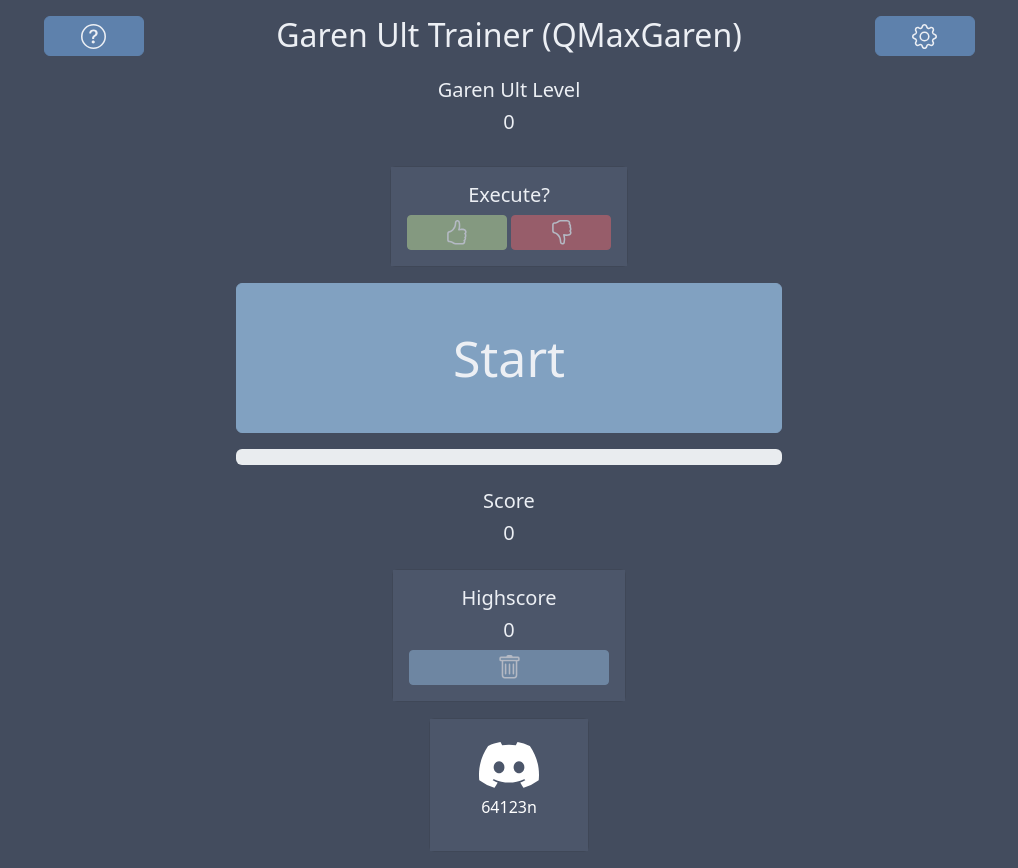
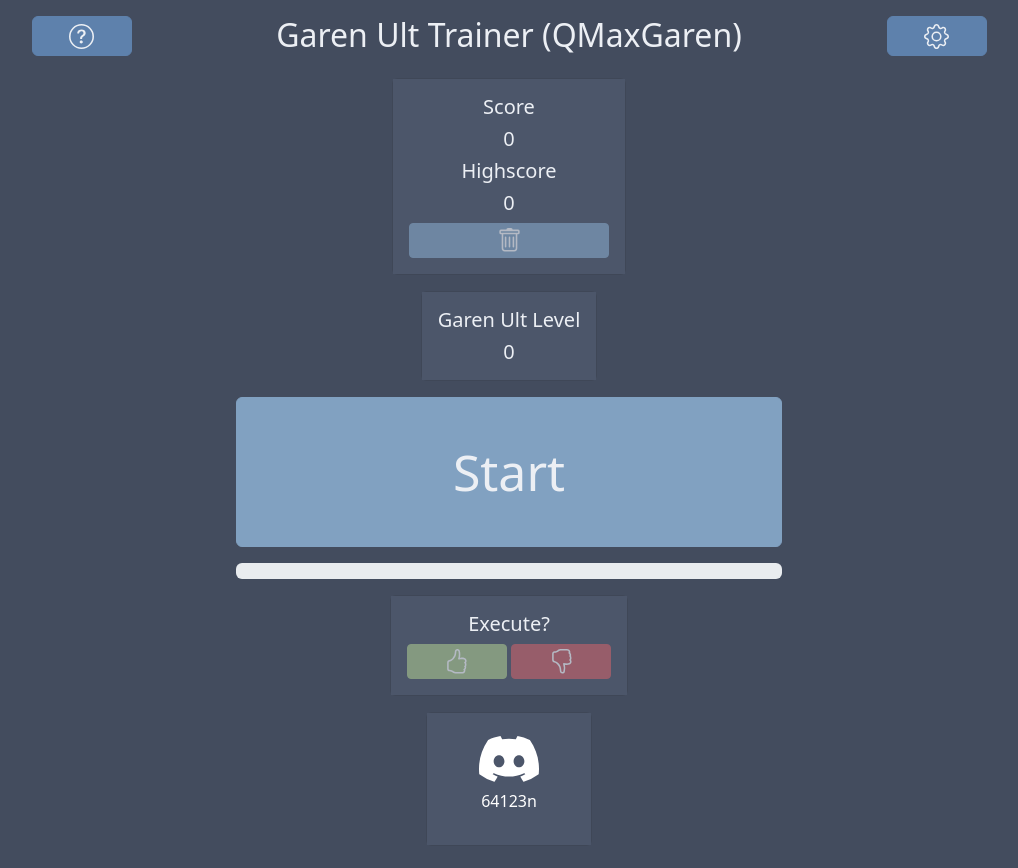
Before and after one commit to Firefox0/Firefox0.github.io, a website built with Parcel: page html/index.html in a window 1280 px wide. Shown: the whole page, without its empty margins (131-1149 px from the left). Built offline with nearby package versions, Linux system fonts and the light colour scheme.

Commit message:
UI improvements

```diff
--- a/html/index.html
+++ b/html/index.html
@@ -63,8 +63,7 @@
                     </div>
                 </div>
             </div>
-
-            <div class="row p-3">
+            <div class="row my-3">
                 <div class="col-3">
                     <div>
                         <button class="btn btn-info" id="helpButton">
@@ -94,17 +93,48 @@
                     </button>
                 </div>
             </div>
-            <div class="row">
-                <div class="col">
-                    <h5 id="Description">Garen Ult Level</h5>
+            <div class="row justify-content-center my-3">
+                <div class="col-auto">
+                    <div class="card">
+                        <div class="card-body">
+                            <h5 class="card-title">Score</h5>
+                            <h5 id="score" class="card-text">0</h5>
+                            <h5 class="card-title">Highscore</h5>
+                            <h5 id="highscore" class="card-text"></h5>
+                            <button id="resetHighscoreButton" type="button" class="btn btn-primary btn-sm" style="width: 200px" disabled>
+                            <svg xmlns="http://www.w3.org/2000/svg" width="25" height="25" fill="currentColor" class="bi bi-trash" viewBox="0 0 16 16">
+                                <path d="M5.5 5.5A.5.5 0 0 1 6 6v6a.5.5 0 0 1-1 0V6a.5.5 0 0 1 .5-.5m2.5 0a.5.5 0 0 1 .5.5v6a.5.5 0 0 1-1 0V6a.5.5 0 0 1 .5-.5m3 .5a.5.5 0 0 0-1 0v6a.5.5 0 0 0 1 0z"/>
+                                <path d="M14.5 3a1 1 0 0 1-1 1H13v9a2 2 0 0 1-2 2H5a2 2 0 0 1-2-2V4h-.5a1 1 0 0 1-1-1V2a1 1 0 0 1 1-1H6a1 1 0 0 1 1-1h2a1 1 0 0 1 1 1h3.5a1 1 0 0 1 1 1zM4.118 4 4 4.059V13a1 1 0 0 0 1 1h6a1 1 0 0 0 1-1V4.059L11.882 4zM2.5 3h11V2h-11z"/>
+                            </svg>
+                          </button>
+                        </div>
+                    </div>
                 </div>
             </div>
-            <div class="row pb-4">
-                <div class="col">
-                    <h5 id="ultLevel">0</h5>
+            <div class="row justify-content-center my-3">
+                <div class="col-auto">
+                    <div class="card">
+                        <div class="card-body">
+                          <h5 id="Description" class="card-title">Garen Ult Level</h5>
+                          <h5 id="ultLevel" class="card-text">0</h5>
+                        </div>
+                    </div>
                 </div>
             </div>
-            <div class="row justify-content-center">
+            <div class="row justify-content-center my-3">
+                <div id="game" class="col-6">
+                    <button id="startButton" type="button" class="btn btn-primary w-100 h-100">Start</button>
+                    <canvas id="hpBar" class="w-100 h-100"></canvas>
+                </div>
+            </div>
+            <div class="row justify-content-center my-3">
+                <div class="col-6">
+                    <div class="progress">
+                        <div id="timerBar" class="progress-bar" role="progressbar" aria-valuenow="0" aria-valuemin="0" aria-valuemax="100"></div>
+                    </div>
+                </div>
+            </div>
+            <div class="row justify-content-center my-3">
                 <div class="col-auto">
                     <div class="card">
                         <div class="card-body">
@@ -123,56 +153,17 @@
                     </div>
                 </div>
             </div>
-            <div class="row justify-content-center my-3">
-                <div id="game" class="col-6">
-                    <button id="startButton" type="button" class="btn btn-primary w-100 h-100">Start</button>
-                    <canvas id="hpBar" class="w-100 h-100"></canvas>
-                </div>
-            </div>
-            <div class="row justify-content-center pb-4">
-                <div class="col-6">
-                    <div class="progress">
-                        <div id="timerBar" class="progress-bar" role="progressbar" aria-valuenow="0" aria-valuemin="0" aria-valuemax="100"></div>
-                    </div>
-                </div>
-            </div>
-            <div class="row pb-3">
-                <div class="col">
-                    <div>
-                        <h5>Score</h5>
-                        <h5 id="score">0</h5>
-                    </div>
-                </div>
-            </div>
-            <div class="row justify-content-center">
+            <div id="explanationRow" class="row justify-content-center my-3 d-none">
                 <div class="col-auto">
                     <div class="card">
                         <div class="card-body">
-                          <h5 class="card-title">Highscore</h5>
-                          <h5 id="highscore" class="card-text"></h5>
-                          <button id="resetHighscoreButton" type="button" class="btn btn-primary btn-sm" style="width: 200px" disabled>
-                            <svg xmlns="http://www.w3.org/2000/svg" width="25" height="25" fill="currentColor" class="bi bi-trash" viewBox="0 0 16 16">
-                                <path d="M5.5 5.5A.5.5 0 0 1 6 6v6a.5.5 0 0 1-1 0V6a.5.5 0 0 1 .5-.5m2.5 0a.5.5 0 0 1 .5.5v6a.5.5 0 0 1-1 0V6a.5.5 0 0 1 .5-.5m3 .5a.5.5 0 0 0-1 0v6a.5.5 0 0 0 1 0z"/>
-                                <path d="M14.5 3a1 1 0 0 1-1 1H13v9a2 2 0 0 1-2 2H5a2 2 0 0 1-2-2V4h-.5a1 1 0 0 1-1-1V2a1 1 0 0 1 1-1H6a1 1 0 0 1 1-1h2a1 1 0 0 1 1 1h3.5a1 1 0 0 1 1 1zM4.118 4 4 4.059V13a1 1 0 0 0 1 1h6a1 1 0 0 0 1-1V4.059L11.882 4zM2.5 3h11V2h-11z"/>
-                            </svg>
-                          </button>
+                          <h5 id="explanationText" class="explanation card-title"></h5>
+                          <button class="btn btn-success btn-sm explanation" id="explanationButton" type="button">OK</button>
                         </div>
                     </div>
                 </div>
             </div>
-            <div id="explanationRow" class="d-none">
-                <div class="row p-3">
-                    <div class="col">
-                        <h5 class="explanation" id="explanationText"></h5>
-                    </div>
-                </div>
-                <div class="row">
-                    <div class="col">
-                        <button class="btn btn-success btn-sm explanation" id="explanationButton" type="button">OK</button>
-                    </div>
-                </div>
-            </div>
-            <div class="row p-3 justify-content-center">
+            <div class="row justify-content-center my-3">
                 <div class="col-2">
                     <div id="footer" class="card">
                         <div class="card-body">
```
